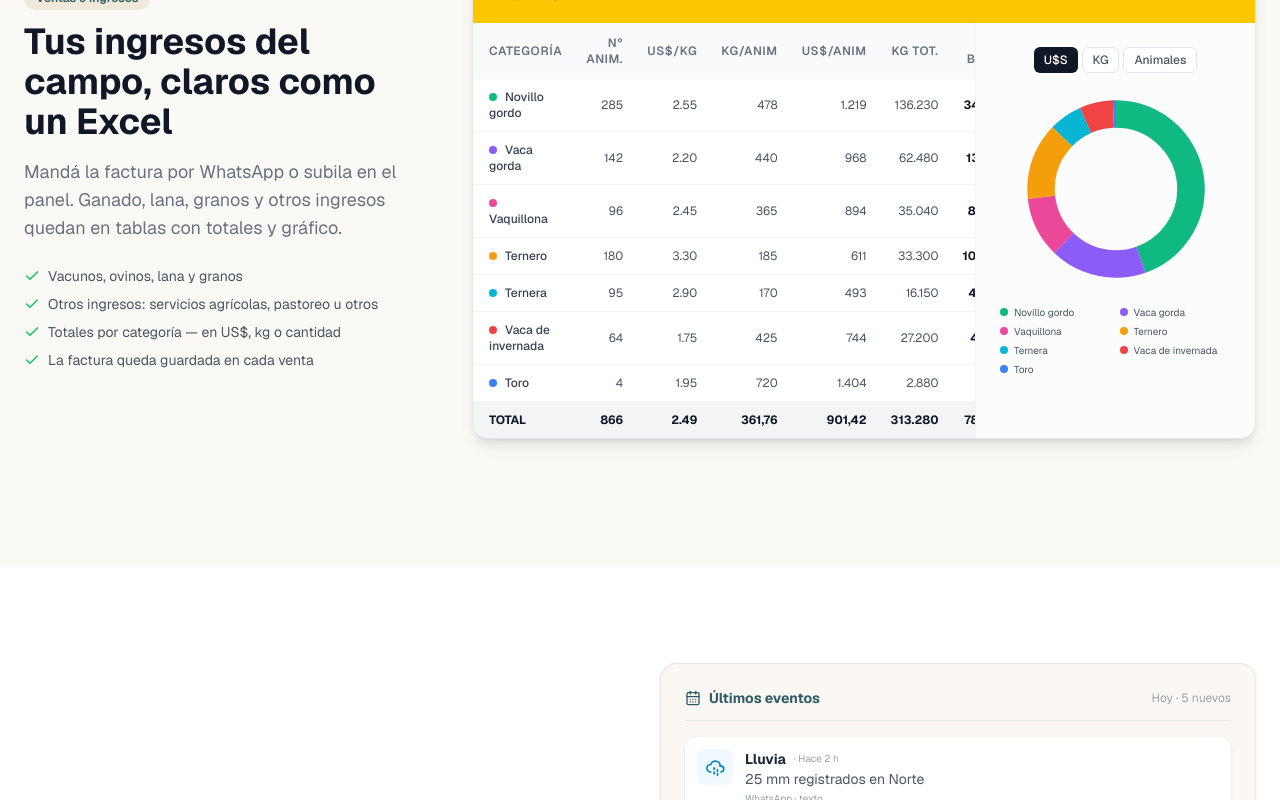
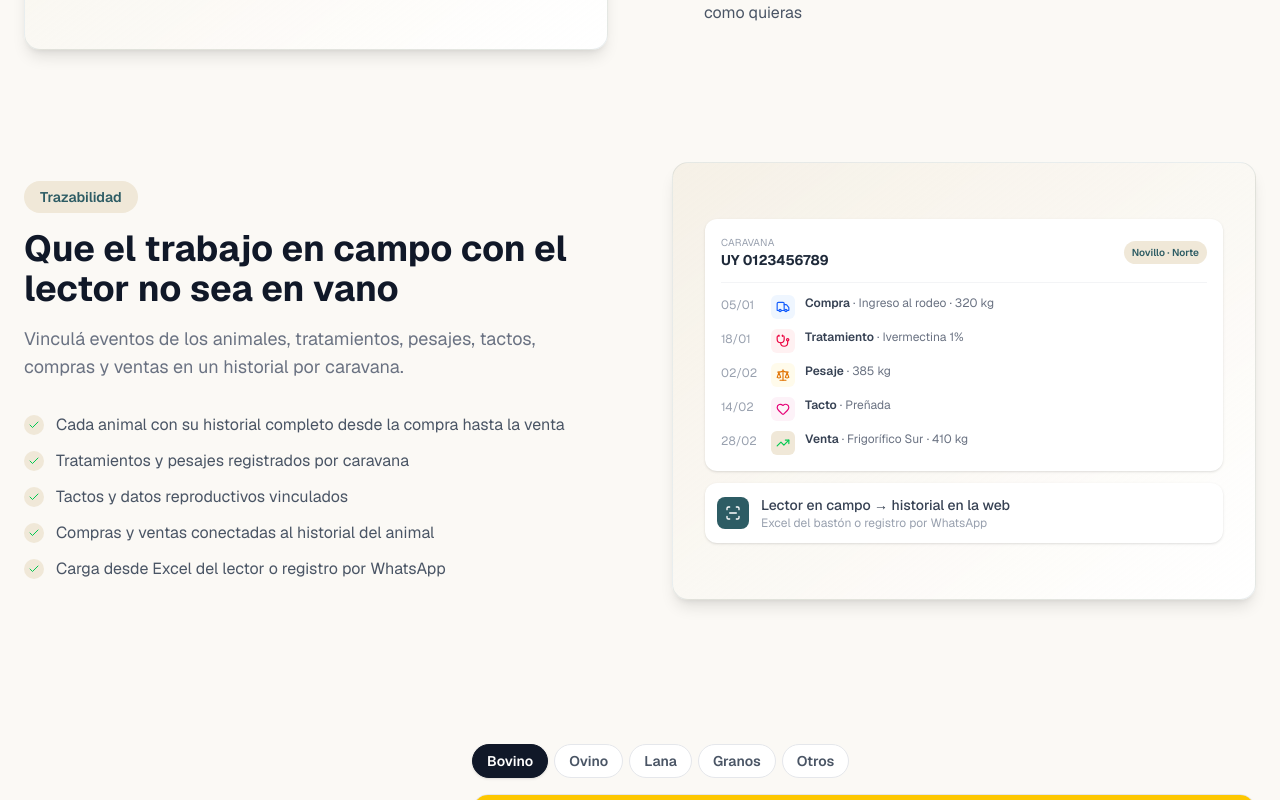
Before and after one commit to talalandig/landingbotrural, a Next.js app: page / in a window 1280 px wide. Shown: the part 4161-4961 px from the top of the page. Built offline with nearby package versions, Linux system fonts and the light colour scheme.

Commit message:
Agregar trazabilidad por caravana en módulo Ganadería
Card, sección detallada y mockup de historial: lector en campo,
eventos, tratamientos, pesajes, tactos, compras y ventas vinculados.

```diff
--- a/app/page.tsx
+++ b/app/page.tsx
@@ -42,6 +42,7 @@ import {
   Activity,
   Receipt,
   Banknote,
+  ScanLine,
 } from 'lucide-react';
 
 // ============================================================
@@ -150,7 +151,7 @@ const NAV_LINKS = [
 const MODULE_BANNERS: Record<ModuleId, { title: string; subtitle: string }> = {
   ganaderia: {
     title: 'Ganadería',
-    subtitle: 'Indicadores, stock, ventas de hacienda, pastoreo rotativo y registro de eventos del rodeo.',
+    subtitle: 'Indicadores, stock, trazabilidad por caravana, pastoreo rotativo y registro de eventos del rodeo.',
   },
   agricultura: {
     title: 'Agricultura',
@@ -246,6 +247,14 @@ const PLATFORM_FEATURES: {
     description: 'Controla el stock por potrero y categoria. Nacimientos, mortandad, ventas y compras actualizan automaticamente.',
     color: 'from-[#019a42] to-[#02C951]',
     tag: 'Ganaderia',
+    module: 'ganaderia',
+  },
+  {
+    icon: <ScanLine className="w-7 h-7" />,
+    title: 'Trazabilidad por caravana',
+    description: 'Que el trabajo en campo con el lector no sea en vano: vinculá eventos, tratamientos, pesajes, tactos, compras y ventas.',
+    color: 'from-[#1e454c] to-[#2D5C64]',
+    tag: 'Trazabilidad',
     module: 'ganaderia',
   },
   {
@@ -341,6 +350,20 @@ const DETAILED_SECTIONS: {
       'PDF del historial completo de pastoreo, generalo desde la web o WhatsApp como quieras',
     ],
     visual: 'pastoreo',
+  },
+  {
+    badge: 'Trazabilidad',
+    title: 'Que el trabajo en campo con el lector no sea en vano',
+    subtitle: 'Vinculá eventos de los animales, tratamientos, pesajes, tactos, compras y ventas en un historial por caravana.',
+    module: 'ganaderia',
+    items: [
+      'Cada animal con su historial completo desde la compra hasta la venta',
+      'Tratamientos y pesajes registrados por caravana',
+      'Tactos y datos reproductivos vinculados',
+      'Compras y ventas conectadas al historial del animal',
+      'Carga desde Excel del lector o registro por WhatsApp',
+    ],
+    visual: 'trazabilidad',
   },
   {
     badge: 'Agricultura',
@@ -1914,6 +1937,46 @@ export default function Home() {
                       </div>
                     </div>
                   )}
+                  {section.visual === 'trazabilidad' && (
+                    <div className="w-full space-y-3">
+                      <div className="bg-white rounded-xl p-4 shadow-sm">
+                        <div className="flex items-center justify-between mb-3 pb-3 border-b border-gray-100">
+                          <div>
+                            <div className="text-[10px] text-gray-400 uppercase tracking-wide">Caravana</div>
+                            <div className="text-sm font-bold text-gray-800">UY 0123456789</div>
+                          </div>
+                          <span className="text-[10px] px-2 py-1 rounded-full bg-[#F0E8D8] text-[#2D5C64] font-semibold">Novillo · Norte</span>
+                        </div>
+                        <div className="space-y-2.5">
+                          {[
+                            { fecha: '05/01', tipo: 'Compra', desc: 'Ingreso al rodeo · 320 kg', icon: <Truck className="w-3.5 h-3.5" />, color: 'text-blue-600 bg-blue-50' },
+                            { fecha: '18/01', tipo: 'Tratamiento', desc: 'Ivermectina 1%', icon: <Stethoscope className="w-3.5 h-3.5" />, color: 'text-rose-600 bg-rose-50' },
+                            { fecha: '02/02', tipo: 'Pesaje', desc: '385 kg', icon: <Scale className="w-3.5 h-3.5" />, color: 'text-amber-600 bg-amber-50' },
+                            { fecha: '14/02', tipo: 'Tacto', desc: 'Preñada', icon: <Heart className="w-3.5 h-3.5" />, color: 'text-pink-600 bg-pink-50' },
+                            { fecha: '28/02', tipo: 'Venta', desc: 'Frigorífico Sur · 410 kg', icon: <TrendingUp className="w-3.5 h-3.5" />, color: 'text-[#02C951] bg-[#F0E8D8]' },
+                          ].map((ev, i) => (
+                            <div key={i} className="flex items-start gap-2.5 text-xs">
+                              <span className="text-gray-400 w-10 shrink-0 pt-0.5">{ev.fecha}</span>
+                              <span className={`w-6 h-6 rounded-md flex items-center justify-center shrink-0 ${ev.color}`}>{ev.icon}</span>
+                              <div className="min-w-0">
+                                <span className="font-semibold text-gray-700">{ev.tipo}</span>
+                                <span className="text-gray-500"> · {ev.desc}</span>
+                              </div>
+                            </div>
+                          ))}
+                        </div>
+                      </div>
+                      <div className="bg-white rounded-xl p-3 shadow-sm flex items-center gap-3">
+                        <div className="w-8 h-8 bg-[#2D5C64] rounded-lg flex items-center justify-center">
+                          <ScanLine className="w-4 h-4 text-white" />
+                        </div>
+                        <div className="flex-1">
+                          <div className="text-sm font-medium text-gray-700">Lector en campo → historial en la web</div>
+                          <div className="text-xs text-gray-400">Excel del bastón o registro por WhatsApp</div>
+                        </div>
+                      </div>
+                    </div>
+                  )}
                   {section.visual === 'pastoreo' && (
                     <div className="w-full space-y-3">
                       <div className="bg-white rounded-xl p-4 shadow-sm">
```
